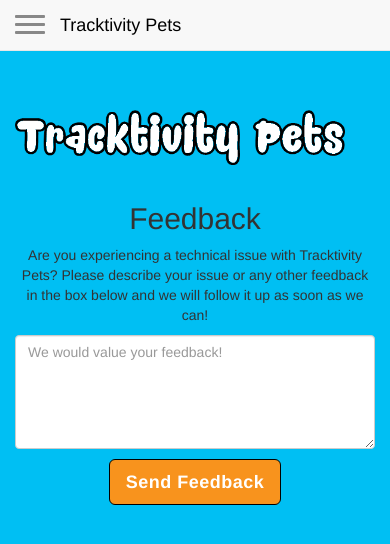
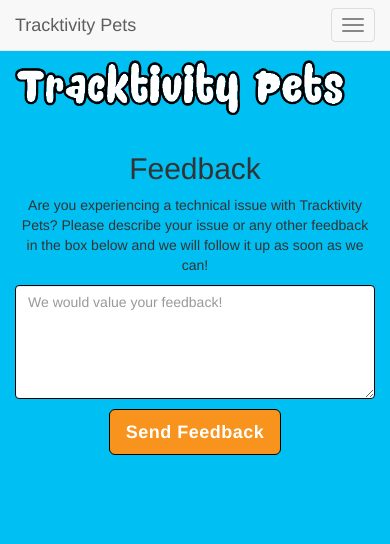
Before and after one commit to crazedpeanut/TracktivityPets, a Django app: page /feedback/ in a window 390 px wide. Shown: the top 544 px of the page. Run offline with Django 3.2, Linux system fonts and the light colour scheme; parts of the project's set-up code (start-up, migrations or seed data) failed here and were passed over; some libraries are stand-ins or nearby versions.

Commit message:
-Replaced navbar with dropdown menu style navbar. Left as default grey colour
-Happiness graph now correctly shows 100% as maximum yAxis value

-Added a container div around the dashboard divs to make them style
correctly

-Added border around feedback form

-Pawprints on login page now go below the form in mobile view

-Progress bar fixes:
	-Maxed out pets' progress bar now turns green with message saying
they're maxed out
	-'Newborn' pets at level 1 and 0 experience progress bar turns red and
displays message saying they have no experience yet

```diff
--- a/tracktivityPetsWebsite/static/tracktivityPetsWebsite/style/style.css
+++ b/tracktivityPetsWebsite/static/tracktivityPetsWebsite/style/style.css
@@ -3,6 +3,11 @@ body {
     padding-bottom: 40px;
     background-color: #00BFF3;
 }
+
+#page-content {
+    margin-top: 20px;
+}
+
 .form-signin {
     padding: 0px;
     margin: 0 auto;
@@ -150,141 +155,43 @@ width: 75%;
     text-decoration: none;
 }
 
-/* adjust body when menu is open */
-body.slide-active {
-    overflow-x: hidden
-}
-/*first child of #page-content so it doesn't shift around*/
-.no-margin-top {
-    margin-top: 0px!important
-}
-/*wrap the entire page content but not nav inside this div if not a fixed top, don't add any top padding */
-#page-content {
-    position: relative;
-    padding-top: 70px;
-    left: 0;
-}
-#page-content.slide-active {
-    padding-top: 0
-}
-/* put toggle bars on the left :: not using button */
-#slide-nav .navbar-toggle {
-    cursor: pointer;
-    position: relative;
-    line-height: 0;
-    float: left;
-    margin: 0;
-    width: 30px;
-    height: 40px;
-    padding: 10px 0 0 0;
-    border: 0;
-    background: transparent;
-}
-/* icon bar prettyup - optional */
-#slide-nav .navbar-toggle > .icon-bar {
-    width: 100%;
-    display: block;
-    height: 3px;
-    margin: 5px 0 0 0;
-}
-#slide-nav .navbar-toggle.slide-active .icon-bar {
-    background: black
-}
-.navbar-header {
-    position: relative
-}
-/* un fix the navbar when active so that all the menu items are accessible */
-.navbar.navbar-fixed-top.slide-active {
-    position: relative
-}
-
-.navbar-default .navbar-brand {
-    color: black;
-}
-
-@media (max-width:767px) {
-    #slide-nav .container {
-        margin: 0;
-        padding: 0!important;
+@media (max-width: 910px) {
+    .navbar-header {
+        float: none;
     }
-    #slide-nav .navbar-header {
-        margin: 0 auto;
-        padding: 0 15px;
+    .navbar-left,.navbar-right {
+        float: none !important;
     }
-    #slide-nav .navbar.slide-active {
-        position: absolute;
-        width: 80%;
-        top: -1px;
-        z-index: 1000;
+    .navbar-toggle {
+        display: block;
     }
-    #slide-nav #slidemenu {
-        background: #f7f7f7;
-        left: -100%;
-        width: 80%;
-        min-width: 0;
-        position: absolute;
-        padding-left: 0;
-        z-index: 2;
-        top: -8px;
-        margin: 0;
+    .navbar-collapse {
+        border-top: 1px solid transparent;
+        box-shadow: inset 0 1px 0 rgba(255,255,255,0.1);
     }
-    #slide-nav #slidemenu .navbar-nav {
-        min-width: 0;
-        width: 100%;
-        margin: 0;
-        color: white;
+    .navbar-fixed-top {
+        top: 0;
+        border-width: 0 0 1px;
     }
-    #slide-nav #slidemenu .navbar-nav .dropdown-menu li a {
-        min-width: 0;
-        width: 80%;
-        white-space: normal;
+    .navbar-collapse.collapse {
+        display: none!important;
     }
-    #slide-nav {
-        border-top: 0
+    .navbar-nav {
+        float: none!important;
+        margin-top: 7.5px;
     }
-    #slide-nav.navbar-inverse #slidemenu {
-        background: #333
+    .navbar-nav>li {
+        float: none;
     }
-    /* this is behind the navigation but the navigation is not inside it so that the navigation is accessible and scrolls*/
-    #slide-nav #navbar-height-col {
-        position: fixed;
-        top: 0;
-        height: 100%;
-        width: 80%;
-        left: -80%;
-        background: #eee;
+    .navbar-nav>li>a {
+        padding-top: 10px;
+        padding-bottom: 10px;
     }
-    #slide-nav.navbar-inverse #navbar-height-col {
-        background: #333;
-        z-index: 1;
-        border: 0;
-    }
-    #slide-nav .navbar-form {
-        width: 100%;
-        margin: 8px 0;
-        text-align: center;
-        overflow: hidden;
-        /*fast clearfixer*/
-    }
-    #slide-nav .navbar-form .form-control {
-        text-align: center
-    }
-    #slide-nav .navbar-form .btn {
-        width: 100%
+    .collapse.in{
+        display:block !important;
     }
 }
 
-@media (min-width:768px) {
-    #page-content {
-        left: 0!important
-    }
-    .navbar.navbar-fixed-top.slide-active {
-        position: fixed
-    }
-    .navbar-header {
-        left: 0!important
-    }
-}
 
 .modal-footer {
     text-align: center;
@@ -359,3 +266,7 @@ body.slide-active {
 	background: #00002B;
 	margin: 3px;
 }
+
+#feedbackComment {
+    border: 1px solid black;
+}
--- a/tracktivityPetsWebsite/templates/tracktivityPetsWebsite/dashboard.html
+++ b/tracktivityPetsWebsite/templates/tracktivityPetsWebsite/dashboard.html
@@ -10,6 +10,7 @@
 
 	{{ error }}
 
+	<div class="container">
 		<div class="row">
 			<div class="col-md-2">
 
@@ -44,6 +45,7 @@
 			<div class="col-md-1 text-center">
 			</div>
 		</div>
+	</div>
     {% endif %}
 
 {% endblock content_block %}
--- a/tracktivityPetsWebsite/templates/tracktivityPetsWebsite/dashboardpetscene.html
+++ b/tracktivityPetsWebsite/templates/tracktivityPetsWebsite/dashboardpetscene.html
@@ -10,9 +10,9 @@
 	</div>
 
 	<div id="pet_progress" class="progress">
-        <div class="progress-bar progress-bar-warning progress-bar-striped active" role="progressbar"
+        <div class="progress-bar {{ progress_bar_colour }} progress-bar-striped active" role="progressbar"
         aria-valuenow="50" aria-valuemin="0" aria-valuemax="100" style="width:{{level_data.progress}}%">
-            {{level_data.current_experience }} / {{ level_data.experience_to_next_level }} ({{ level_data.progress }}%)
+            {{ level_data.progress_bar_text }}
         </div>
     </div>
 </div>
--- a/tracktivityPetsWebsite/templates/tracktivityPetsWebsite/feedback.html
+++ b/tracktivityPetsWebsite/templates/tracktivityPetsWebsite/feedback.html
@@ -16,7 +16,7 @@
         <form role="form" method="POST">
         	{% csrf_token %}
             <div class="form-group col-xs-12">
-                <textarea class="form-control" rows="5" id="comment" placeholder="We would value your feedback!" name="contents"></textarea>
+                <textarea class="form-control" rows="5" id="feedbackComment" placeholder="We would value your feedback!" name="contents"></textarea>
                 <button id="feedbackBtn" class="btn btn-lg btn-primary" type="submit" formaction="#">Send Feedback</button>
             </div>
         </form>
--- a/tracktivityPetsWebsite/templates/tracktivityPetsWebsite/navigationbar.html
+++ b/tracktivityPetsWebsite/templates/tracktivityPetsWebsite/navigationbar.html
@@ -1,18 +1,16 @@
 {% load staticfiles %}
 
-<!--Responsive navigation code starts here-->
-<div class="navbar navbar-default navbar-fixed-top" role="navigation" id="slide-nav">
-    <div class="container">
+<nav class="navbar navbar-default navbar-fixed-top">
+  <div class="container-fluid">
     <div class="navbar-header">
-            <a class="navbar-toggle">
-                <span class="sr-only">Toggle navigation</span>
+      <button type="button" class="navbar-toggle" data-toggle="collapse" data-target="#myNavbar">
         <span class="icon-bar"></span>
         <span class="icon-bar"></span>
         <span class="icon-bar"></span>
-            </a>
+      </button>
       <a class="navbar-brand" href="#">Tracktivity Pets</a>
     </div>
-        <div id="slidemenu">
+    <div class="collapse navbar-collapse" id="myNavbar">
         <ul class="nav navbar-nav">
             <li><a href="/">Pet Dashboard</a></li>
             <li class="disabled"><a href="#">Store</a></li>
@@ -21,13 +19,9 @@
             <li><a href="/feedback">Feedback</a></li>
       </ul>
       <ul class="nav navbar-nav navbar-right">
-                <li class="navbar-text">Signed in as: {{ user.get_username }} </li>
+        <li class="navbar-text">Signed in as: {{ user.get_username }}</li>
         <li><a href="{% url 'tracktivityPetsWebsite:user_logout' %}"><span class="glyphicon glyphicon-log-in"></span>Sign Out</a></li>
       </ul>
     </div>
   </div>
-</div>
-
-<script src="{% static 'tracktivityPetsWebsite/behaviour/navigation.js'%}"></script>
-
-<!--End navigation code-->
+</nav>
--- a/tracktivityPetsWebsite/templates/tracktivityPetsWebsite/register.html
+++ b/tracktivityPetsWebsite/templates/tracktivityPetsWebsite/register.html
@@ -14,8 +14,8 @@
             <form method="POST" action="{% url 'tracktivityPetsWebsite:register' %}" class="form-signin text-center">
                 {{ registerForm }}
                	{% csrf_token %}
-                <a class="formLink" href="/login/"><button class="btn btn-lg btn-primary col-xs-5" type="button" formaction="#">Cancel</button></a>
-                <button class="btn btn-lg btn-primary col-xs-5 pull-right" type="submit">Sign up</button>
+                <a class="formLink" href="/login/"><button class="btn btn-lg btn-primary col-xs-5 pull-right" type="button" formaction="#">Cancel</button></a>
+                <button class="btn btn-lg btn-primary col-xs-5 pull-left" type="submit">Sign up</button>
             </form>
         </div>
 
```
Also changed, not shown: tracktivityPetsWebsite/templates/tracktivityPetsWebsite/dashboardstats.html (+4 -4 lines), tracktivityPetsWebsite/templates/tracktivityPetsWebsite/splash.html (+4 -9 lines), tracktivityPetsWebsite/views/dashboard.py (+21 -4 lines). Lines whose indentation alone changed are shown as unchanged.
